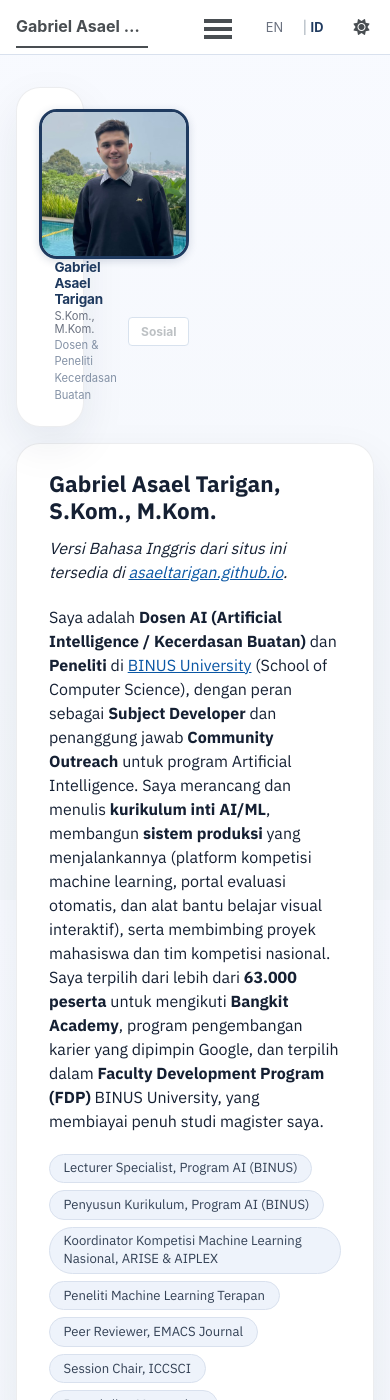
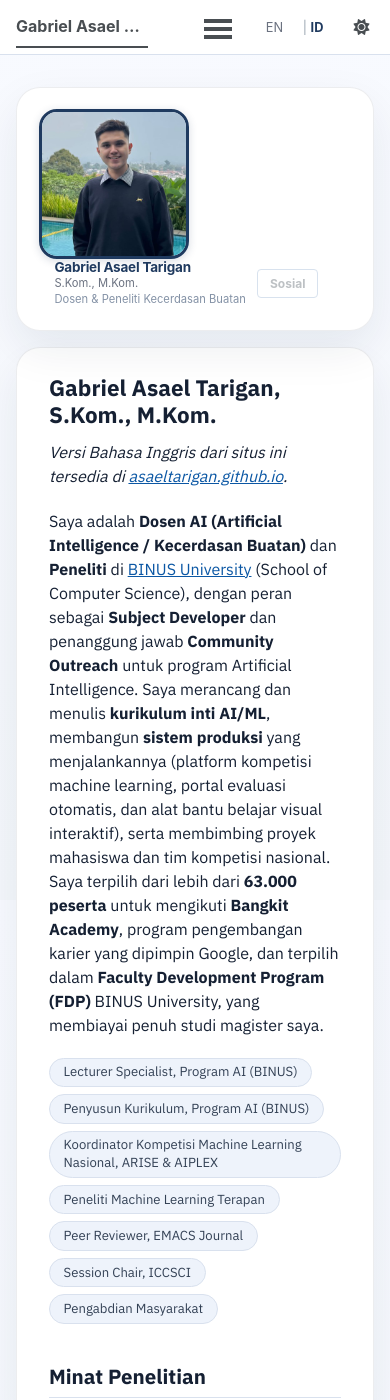
Before and after one commit to asaeltarigan/id, a Jekyll site: the page built from _pages/about.md, in a window 390 px wide and 1400 px high. Built offline with Jekyll 4.4.1, drawn with Linux system fonts in a browser that asks for light colours; a style sheet for code colours, icons or effects is not loaded.

Commit message:
Fix mobile sidebar: 19%/79% width pair desktop-only; mobile stacks full-width (Jakarta/BINUS visible again); bump cache-buster v=49

```diff
--- a/_includes/head.html
+++ b/_includes/head.html
@@ -101,4 +101,4 @@
 <link rel="preconnect" href="https://fonts.gstatic.com" crossorigin>
 <link href="https://fonts.googleapis.com/css2?family=IBM+Plex+Sans:wght@400;500;600;700&display=swap" rel="stylesheet">
 <link rel="stylesheet" href="{{ base_path }}/assets/css/main.css">
-<link rel="stylesheet" href="{{ base_path }}/assets/css/custom.css?v=48">
+<link rel="stylesheet" href="{{ base_path }}/assets/css/custom.css?v=49">
--- a/assets/css/custom.css
+++ b/assets/css/custom.css
@@ -511,11 +511,16 @@ a:hover, a:focus { color: var(--ds-accent-strong); }
   border-radius: var(--ds-radius);
   box-shadow: var(--ds-shadow);
   padding: 1.5rem 1.1rem 1.4rem 1.4rem;
-  width: 19%;
   height: auto;      /* theme forces 100vh -> collapses card to content, kills dead space below links */
 }
-/* Sidebar wider than theme default -> float layout needs both widths set together */
+/* Sidebar width override is DESKTOP-ONLY (inside the media query below). It must
+   NOT apply at mobile, or the sidebar squashes to ~19% width on phones and the
+   page 'breaks' / looks too lean (hit 9 Oct 2026). The theme's mobile layout
+   stacks the sidebar full-width and needs no width override. The floated
+   two-column layout also needs both widths set together or the main card wraps
+   below the sidebar (hit 8 Oct 2026). */
 @media (min-width: 769px) {
+  .sidebar { width: 19%; }
   .page, .archive { width: 79%; }
 }
 
```
